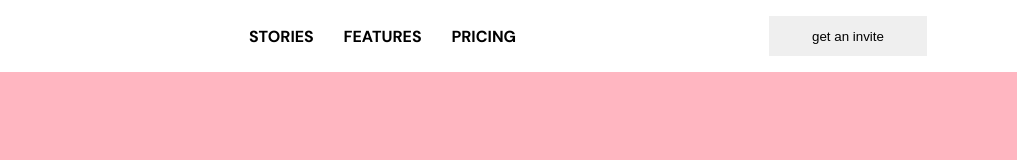
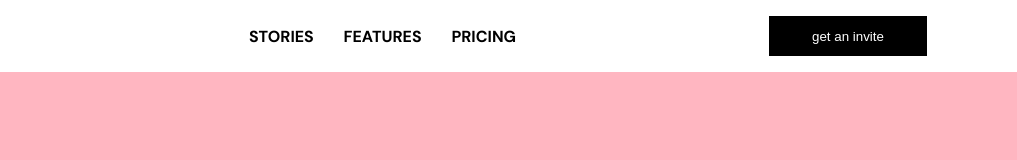
Before and after one commit to Sfailla/photosnap, a website built with Parcel: page src/index.html in a window 1280 px wide. Shown: the full height of the page, 263-1280 px from the left. Built offline with nearby package versions, Linux system fonts and the light colour scheme.

Commit message:
finished header

```diff
--- a/src/index.html
+++ b/src/index.html
@@ -32,7 +32,7 @@
         </ul>
       </div>
       <div class="header__cta">
-        <button class="button button__square">get an invite</button>
+        <button class="button button__square button__square--black">get an invite</button>
       </div>
 
     </div>
```
